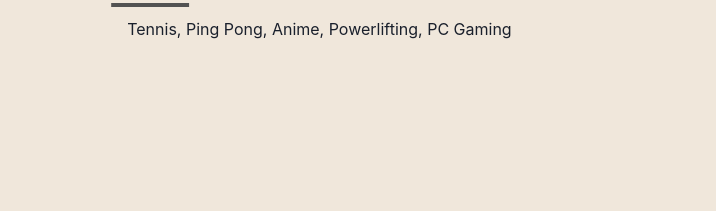
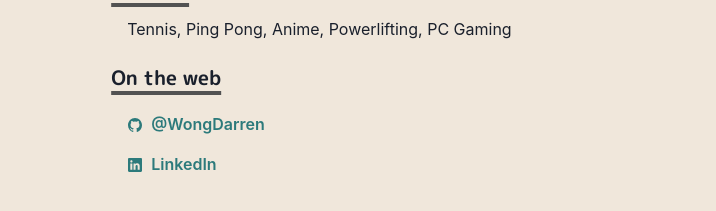
Before and after one commit to WongDarren/portfolio, a Next.js app: page / in a window 1280 px wide. Shown: the part 477-688 px from the top of the page, without its empty margins (242-958 px from the left). Built offline with nearby package versions, Linux system fonts and the light colour scheme.

Commit message:
Add social media links

```diff
--- a/pages/index.js
+++ b/pages/index.js
@@ -1,10 +1,21 @@
 import NextLink from 'next/link';
-import { Button, Container, Box, Heading, Image, Link } from '@chakra-ui/react';
+import {
+  Button,
+  Container,
+  Box,
+  Heading,
+  Image,
+  Link,
+  List,
+  ListItem,
+  Icon
+} from '@chakra-ui/react';
 import { ChevronRightIcon } from '@chakra-ui/icons';
 import Layout from '../components/layouts/article';
 import Section from '../components/section';
 import Paragraph from '../components/paragraph';
 import { BioSection, BioYear } from '../components/bio';
+import { IoLogoLinkedin, IoLogoGithub } from 'react-icons/io5';
 
 const Page = () => {
   return (
@@ -80,6 +91,38 @@ const Page = () => {
             Tennis, Ping Pong, Anime, Powerlifting, PC Gaming
           </Paragraph>
         </Section>
+
+        <Section delay={0.3}>
+          <Heading as="h3" variant="section-title">
+            On the web
+          </Heading>
+          <List>
+            <ListItem>
+              <Link href="https://github.com/WongDarren" target="_blank"></Link>
+              <Button
+                variant="ghost"
+                colorScheme="teal"
+                leftIcon={<Icon as={IoLogoGithub} />}
+              >
+                @WongDarren
+              </Button>
+            </ListItem>
+
+            <ListItem>
+              <Link
+                href="https://www.linkedin.com/in/darren-wong-78639588/"
+                target="_blank"
+              ></Link>
+              <Button
+                variant="ghost"
+                colorScheme="teal"
+                leftIcon={<Icon as={IoLogoLinkedin} />}
+              >
+                LinkedIn
+              </Button>
+            </ListItem>
+          </List>
+        </Section>
       </Container>
     </Layout>
   );
```
